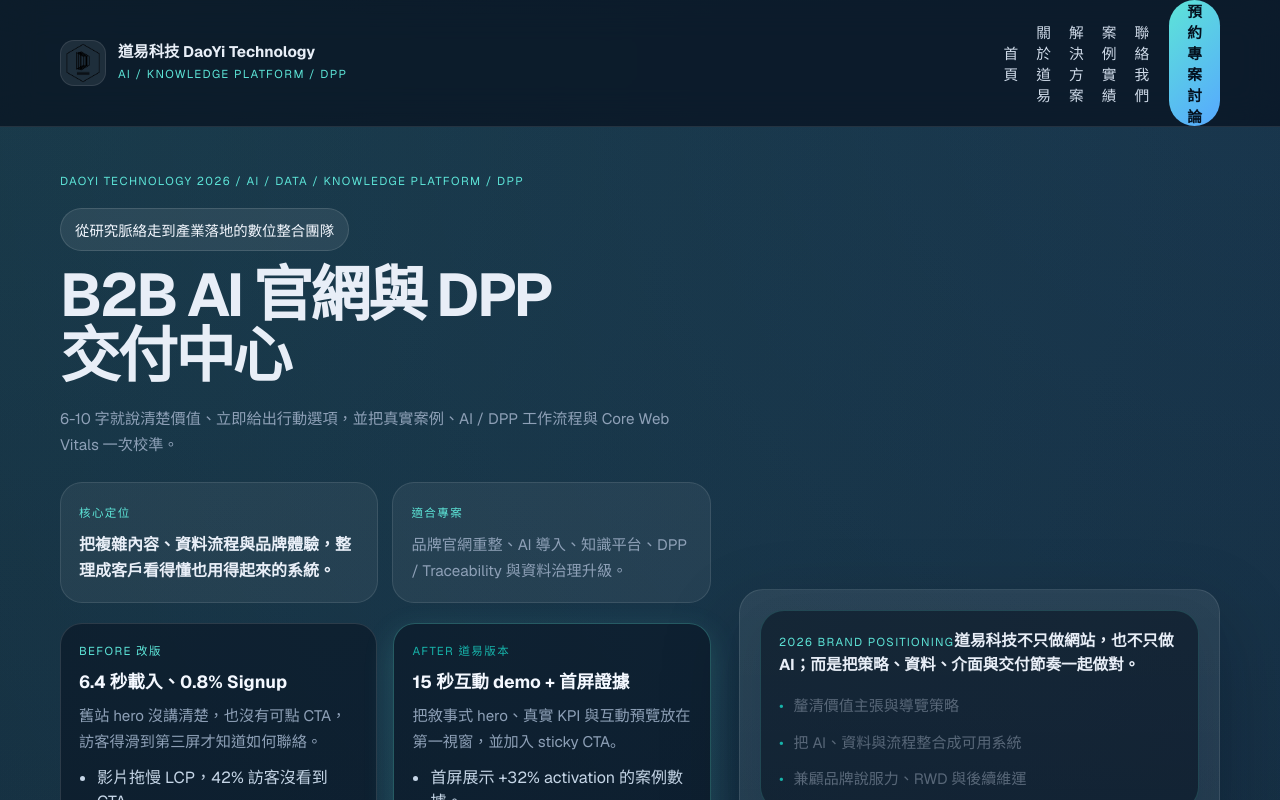
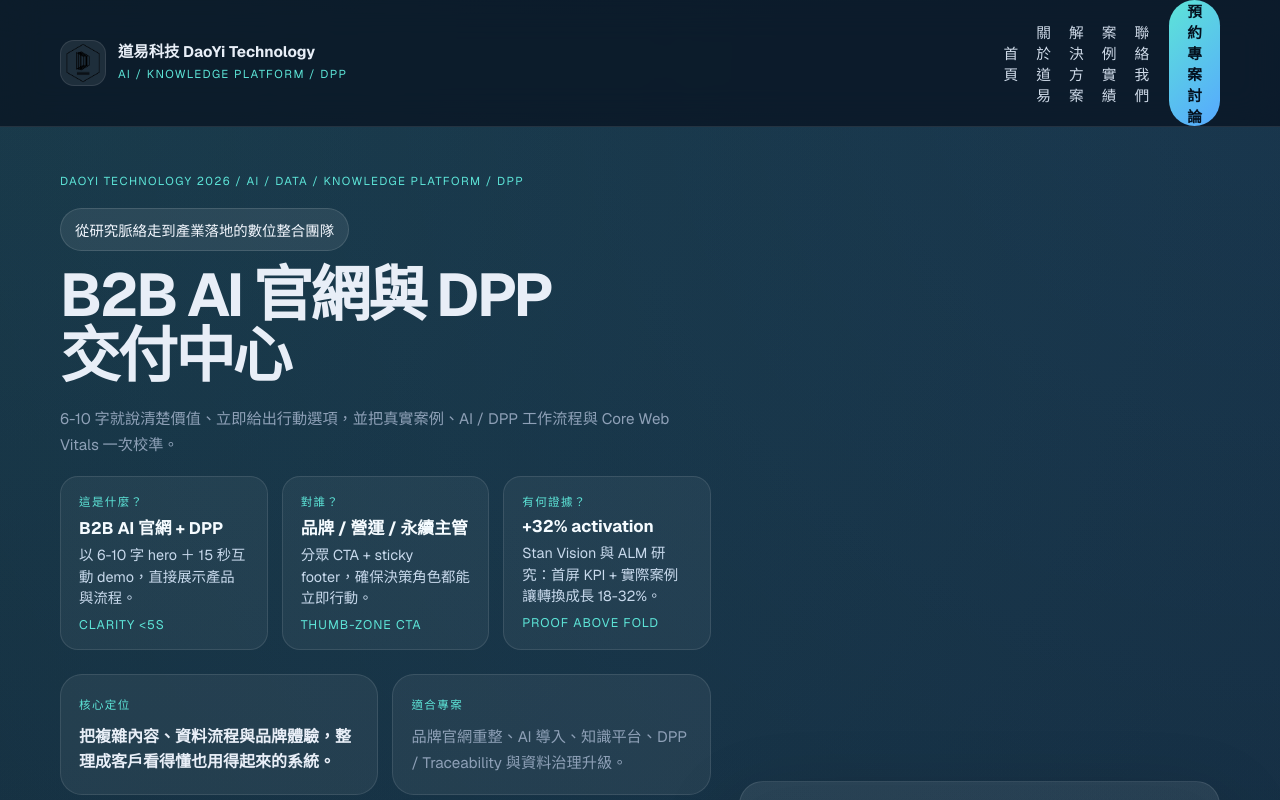
Before and after one commit to yangyen1977-wq/daoyi-website-2026, a Next.js app: page / in a window 1280 px wide. Shown: the top 800 px of the page. Built offline with nearby package versions, Linux system fonts and the light colour scheme.

Commit message:
feat: highlight hero clarity and structured breadcrumbs

```diff
--- a/src/app/globals.css
+++ b/src/app/globals.css
@@ -371,6 +371,41 @@ a:hover {
   gap: 16px;
 }
 
+.hero-clarity-checklist {
+  margin-top: 18px;
+  display: grid;
+  grid-template-columns: repeat(3, minmax(0, 1fr));
+  gap: 14px;
+}
+
+.hero-clarity-item {
+  padding: 16px 18px;
+  border-radius: 18px;
+  background: rgba(255, 255, 255, 0.05);
+  border: 1px solid rgba(255, 255, 255, 0.1);
+  display: flex;
+  flex-direction: column;
+  gap: 6px;
+}
+
+.hero-clarity-item strong {
+  font-size: 1.05rem;
+  color: #f5fbff;
+}
+
+.hero-clarity-item p {
+  color: #c8d9ec;
+  line-height: 1.5;
+  font-size: 0.9rem;
+}
+
+.hero-clarity-item small {
+  color: var(--primary);
+  font-size: 0.78rem;
+  letter-spacing: 0.08em;
+  text-transform: uppercase;
+}
+
 .hero-story-card {
   padding: 18px;
   border-radius: 22px;
@@ -571,6 +606,9 @@ a:hover {
     grid-template-columns: 1fr;
   }
   .hero-story {
+    grid-template-columns: 1fr;
+  }
+  .hero-clarity-checklist {
     grid-template-columns: 1fr;
   }
   .persona-playbook {
@@ -1034,7 +1072,7 @@ a:hover {
   }
 
   body {
-    padding-bottom: 110px;
+    padding-bottom: calc(110px + env(safe-area-inset-bottom, 0px));
   }
 
   .snapshot-tabs {
@@ -1084,7 +1122,7 @@ a:hover {
   left: 0;
   right: 0;
   bottom: 0;
-  padding: 10px 16px;
+  padding: 10px 16px calc(10px + env(safe-area-inset-bottom, 0px));
   background: rgba(7, 17, 31, 0.9);
   border-top: 1px solid rgba(255, 255, 255, 0.08);
   display: none;
--- a/src/app/layout.tsx
+++ b/src/app/layout.tsx
@@ -3,13 +3,24 @@ import { Geist } from "next/font/google";
 import { SiteFooter } from "@/components/site-footer";
 import { MobileStickyCTA } from "@/components/mobile-sticky-cta";
 import { SiteHeader } from "@/components/site-header";
-import { siteConfig, solutions } from "@/lib/site";
+import { siteConfig, solutions, navItems } from "@/lib/site";
 import "./globals.css";
 
 const geistSans = Geist({
   variable: "--font-geist-sans",
   subsets: ["latin"],
 });
+
+const breadcrumbList = {
+  "@context": "https://schema.org",
+  "@type": "BreadcrumbList",
+  "itemListElement": navItems.map((item, index) => ({
+    "@type": "ListItem",
+    position: index + 1,
+    name: item.label,
+    item: `${siteConfig.url}${item.href === "/" ? "" : item.href}`
+  }))
+};
 
 const serviceStructuredData = solutions.map((solution) => ({
   "@context": "https://schema.org",
@@ -61,7 +72,8 @@ const structuredData = [
       "query-input": "required name=search_term_string"
     }
   },
-  ...serviceStructuredData
+  ...serviceStructuredData,
+  breadcrumbList
 ];
 
 export const metadata: Metadata = {
--- /dev/null
+++ b/src/components/hero-clarity-checklist.tsx
@@ -0,0 +1,18 @@
+import { heroClarityChecklist } from "@/lib/site";
+
+export function HeroClarityChecklist() {
+  if (!heroClarityChecklist.length) return null;
+
+  return (
+    <div className="hero-clarity-checklist" aria-label="5 秒清晰檢查">
+      {heroClarityChecklist.map((item) => (
+        <article key={item.label} className="hero-clarity-item">
+          <span className="mini-label">{item.label}</span>
+          <strong>{item.answer}</strong>
+          <p>{item.detail}</p>
+          {item.metric ? <small>{item.metric}</small> : null}
+        </article>
+      ))}
+    </div>
+  );
+}
--- a/src/components/hero.tsx
+++ b/src/components/hero.tsx
@@ -2,6 +2,7 @@ import Link from "next/link";
 import { siteConfig, stats } from "@/lib/site";
 import { HeroProofBar } from "@/components/hero-proof-bar";
 import { HeroProductPreview } from "@/components/hero-product-preview";
+import { HeroClarityChecklist } from "@/components/hero-clarity-checklist";
 
 const heroHighlights = [
   "釐清價值主張與導覽策略",
@@ -18,6 +19,7 @@ export function Hero() {
           <div className="hero-intro-badge">從研究脈絡走到產業落地的數位整合團隊</div>
           <h1>{siteConfig.heroTitle}</h1>
           <p>{siteConfig.heroDescription}</p>
+          <HeroClarityChecklist />
 
           <div className="hero-priority-strip" aria-label="品牌重點">
             <div>
--- a/src/lib/site.ts
+++ b/src/lib/site.ts
@@ -37,6 +37,27 @@ export const heroProofs = [
   { value: "+32%", label: "Activation", description: "Hero 敘事 + 即時案例" },
   { value: "15s demo", label: "互動預覽", description: "手機 / 桌機同步" },
   { value: "24h", label: "提案 SLA", description: "5 分鐘寄出草稿" },
+];
+
+export const heroClarityChecklist = [
+  {
+    label: "這是什麼？",
+    answer: "B2B AI 官網 + DPP",
+    detail: "以 6-10 字 hero ＋ 15 秒互動 demo，直接展示產品與流程。",
+    metric: "Clarity <5s",
+  },
+  {
+    label: "對誰？",
+    answer: "品牌 / 營運 / 永續主管",
+    detail: "分眾 CTA + sticky footer，確保決策角色都能立即行動。",
+    metric: "Thumb-zone CTA",
+  },
+  {
+    label: "有何證據？",
+    answer: "+32% activation",
+    detail: "Stan Vision 與 ALM 研究：首屏 KPI + 實際案例讓轉換成長 18-32%。",
+    metric: "Proof above fold",
+  },
 ];
 
 export const personaPlaybooks = [
```
